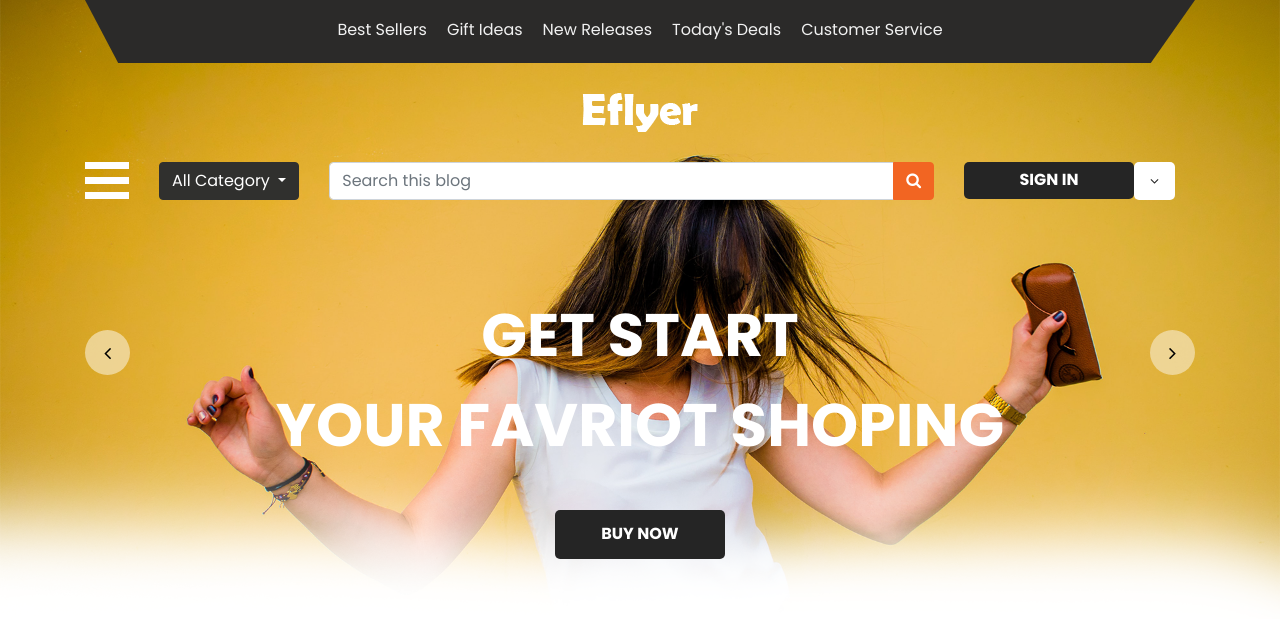
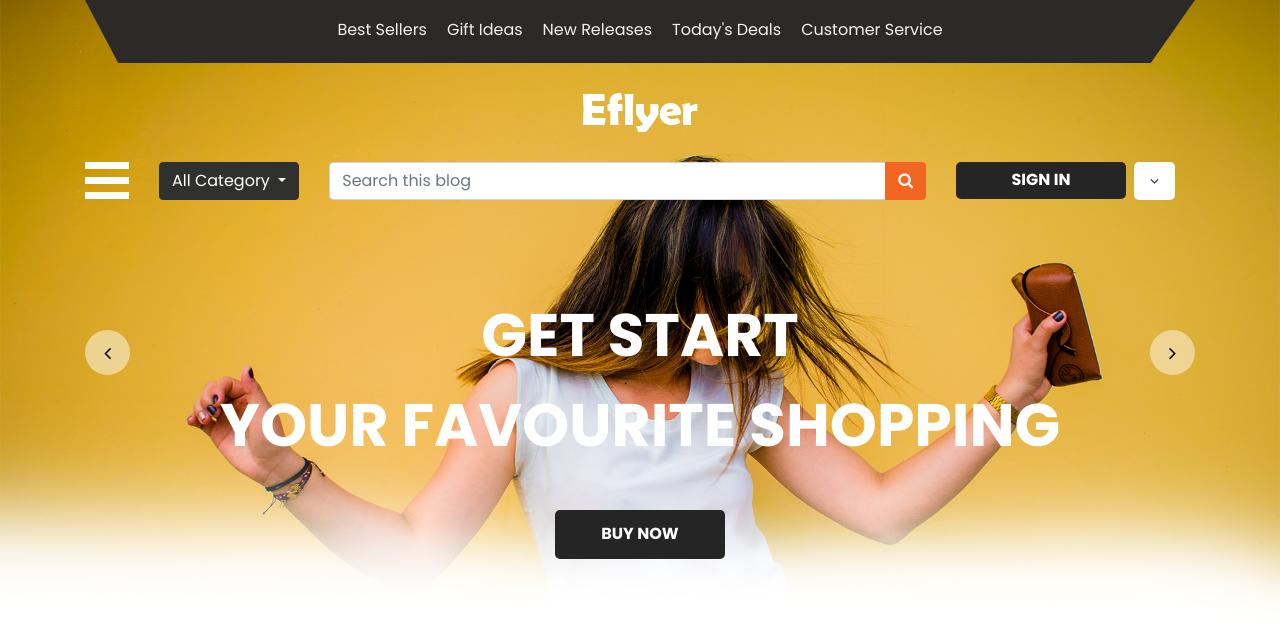
Before and after one commit to esborn13467/cloudcart, a Django app: page / in a window 1280 px wide. Shown: the top 622 px of the page. Run offline with Django 5.2, Linux system fonts and the light colour scheme; some libraries are stand-ins or nearby versions.

Commit message:
Fix typos and adjust spacing in index.html
Corrected "favriot shoping" to "favourite shopping" across multiple sections to improve readability. Added a "ml-2" class for proper spacing in the language dropdown. Ensured consistent formatting for icons within the dropdown anchor.

```diff
--- a/templates/index.html
+++ b/templates/index.html
@@ -124,9 +124,9 @@
                     {% else %}
                         <div class="buynow_bt pt-0"><a href="/user/login" class="pt-1 pb-1 pl-0 pr-0">Sign In</a></div>
                     {% endif %}
-                    <div class="lang_box ">
+                    <div class="lang_box ml-2">
                         <a href="#" title="Language" class="nav-link" data-toggle="dropdown" aria-expanded="true">
-                            <i class="fa fa-angle-down " aria-hidden="true"></i>
+                            <i class="fa fa-angle-down" aria-hidden="true"></i>
 {#                            <i class="text-dark bi bi-box-arrow-left ml-2" aria-hidden="true"></i>#}
                         </a>
                         <div class="dropdown-menu ">
@@ -148,7 +148,7 @@
                     <div class="carousel-item active">
                         <div class="row">
                             <div class="col-sm-12">
-                                <h1 class="banner_taital">Get Start <br>Your favriot shoping</h1>
+                                <h1 class="banner_taital">Get Start <br>Your favourite shopping</h1>
                                 <div class="buynow_bt"><a href="#">Buy Now</a></div>
                             </div>
                         </div>
@@ -156,7 +156,7 @@
                     <div class="carousel-item">
                         <div class="row">
                             <div class="col-sm-12">
-                                <h1 class="banner_taital">Get Start <br>Your favriot shoping</h1>
+                                <h1 class="banner_taital">Get Start <br>Your favourite shopping</h1>
                                 <div class="buynow_bt"><a href="#">Buy Now</a></div>
                             </div>
                         </div>
@@ -164,7 +164,7 @@
                     <div class="carousel-item">
                         <div class="row">
                             <div class="col-sm-12">
-                                <h1 class="banner_taital">Get Start <br>Your favriot shoping</h1>
+                                <h1 class="banner_taital">Get Start <br>Your favourite shopping</h1>
                                 <div class="buynow_bt"><a href="#">Buy Now</a></div>
                             </div>
                         </div>
```
